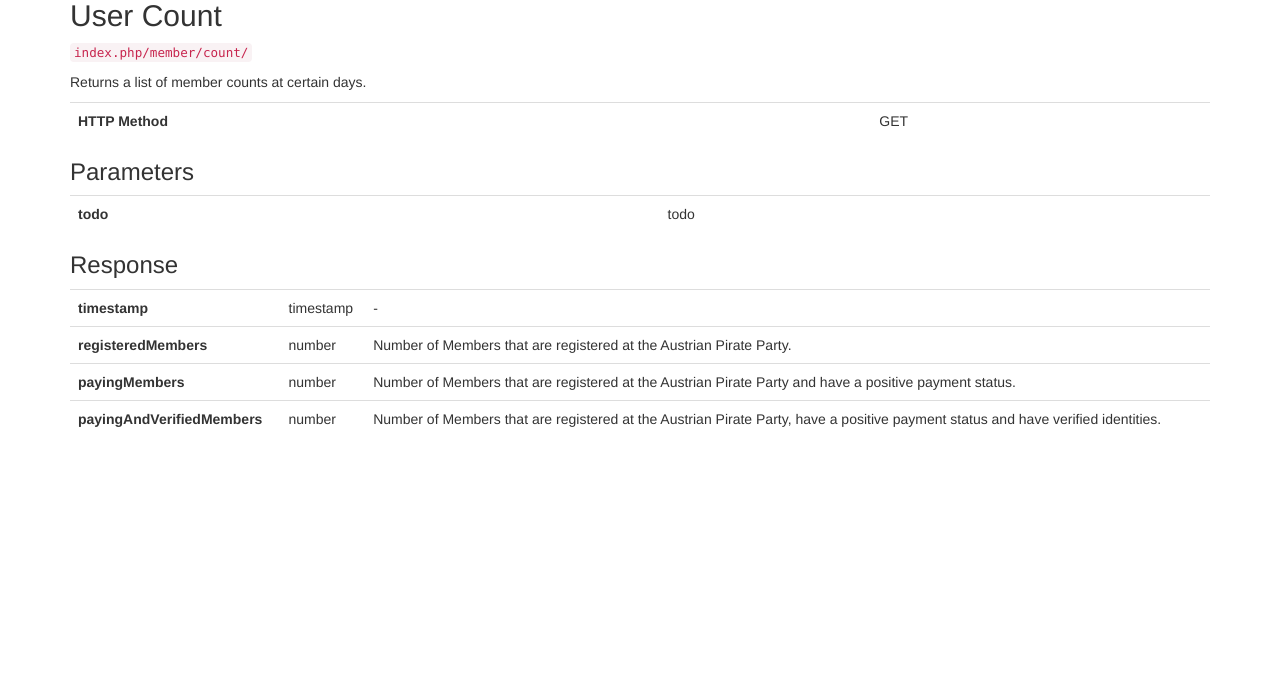
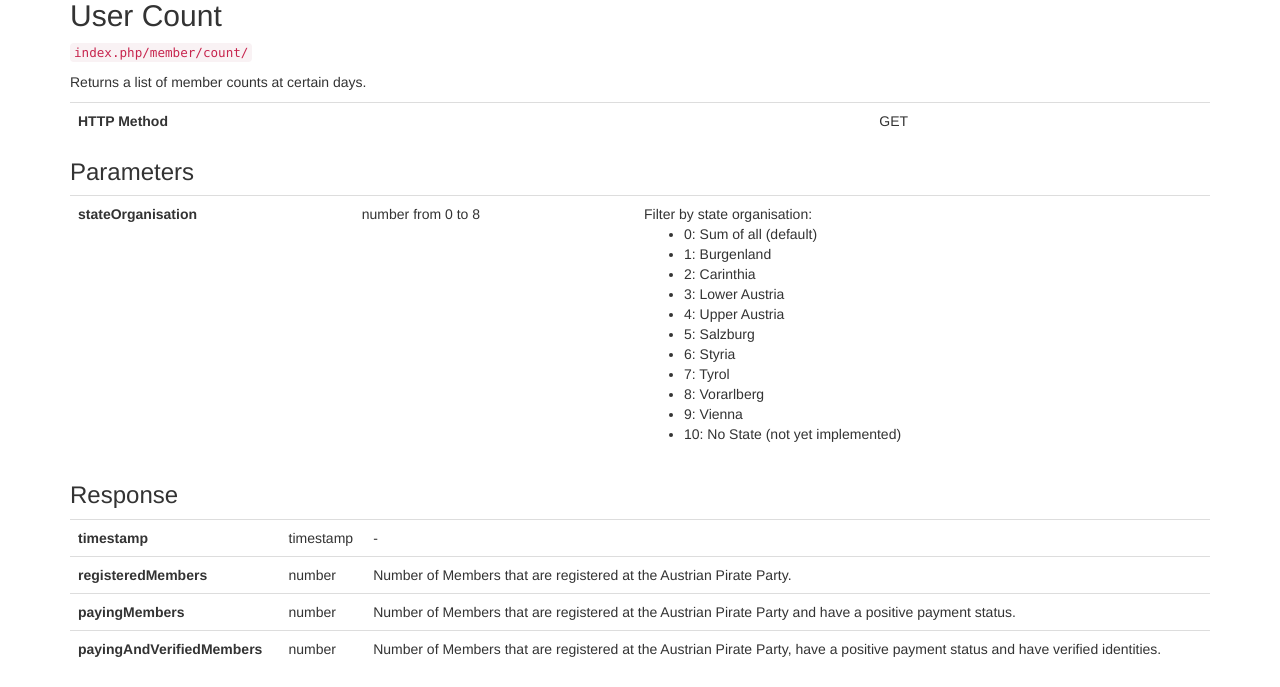
Before and after one commit to PPOE/opendata, a PHP site: page / in a window 1280 px wide. Shown: the part 253-940 px from the top of the page. Before the commit the page ends 680 px from the top, so only its background shows below. Run offline with PHP 8.4, Linux system fonts and the light colour scheme.

Commit message:
add stateOrganisation selection

```diff
--- a/MemberRepository.class.php
+++ b/MemberRepository.class.php
@@ -24,28 +24,16 @@ Class MemberRepository {
     public function getMemberCount() {
         $statement = $this->pdo->prepare('
             SELECT
-                B.timestamp AS timestamp,
+                timestamp AS timestamp,
                 users AS registeredMembers,
                 members AS payingMembers,
-                A.bakk AS payingAndVerifiedMembers
+                akk AS payingAndVerifiedMembers
             FROM
-                ppoe_mv_info.mv_statistik B
-                LEFT JOIN (
-                    SELECT
-                        timestamp,
-                        SUM(akk) AS bakk
-                    FROM
-                        ppoe_mv_info.mv_statistik
-                    WHERE
-                        LO != 0
-                    GROUP BY timestamp
-                ) A
-                ON
-                    A.timestamp = B.timestamp
-                WHERE
-                    LO = 0
-                ORDER BY
-                    timestamp ASC;
+                ppoe_mv_info.mv_statistik
+            WHERE
+                LO = 0
+            ORDER BY
+                timestamp ASC;
         ');
         $statement->execute();
         $statement->setFetchMode(PDO::FETCH_OBJ);
@@ -55,12 +43,51 @@ Class MemberRepository {
     /**
      * @param $stateOrganisation
      * @return array
+     * @throws Exception
      */
     public function getMemberCountByStateOrganisation($stateOrganisation) {
+        // validate Input
+        if (!is_numeric($stateOrganisation)) {
+            throw new Exception('"stateOrganisation" is not numeric.');
+        }
+        $stateOrganisation = intval($stateOrganisation);
+        if ($stateOrganisation < 0 || $stateOrganisation > 9) {
+            throw new Exception('"stateOrganisation" is not in the range of 0 to 9.');
+        }
+
+        if ($stateOrganisation === 0) {
+            return $this->getMemberCount();
+        }
+
+        // correct stateOrganisation IDs
+        $states = array(
+            1 => 38, // Burgenland
+            2 => 40, // Carinthia
+            3 => 39, // Lower Austria
+            4 => 41, // Upper Austria
+            5 => 42, // Salzburg
+            6 => 43, // Styria
+            7 => 44, // Tyrol
+            8 => 45, // Vorarlberg
+            9 => 37, // Vienna
+            10 => 10 // No StateOrganisation
+        );
+        $stateOrganisation = $states[$stateOrganisation];
+
         $statement = $this->pdo->prepare('
-            SELECT * FROM ppoe_mv_info.mv_statistik WHERE LO = :stateOrganisation ORDER BY timestamp ASC;
+            SELECT
+                timestamp,
+                users AS registeredMembers,
+                members AS payingMembers,
+                akk AS payingAndVerifiedMembers
+            FROM
+                ppoe_mv_info.mv_statistik
+            WHERE
+                LO = :stateOrganisation
+            ORDER BY
+              timestamp ASC;
         ');
-        $statement->bindParam(':stateOrganisation', $stateOrganisation);
+        $statement->bindParam(':stateOrganisation', $stateOrganisation, PDO::PARAM_INT);
         $statement->execute();
         $statement->setFetchMode(PDO::FETCH_OBJ);
         return $statement->fetchAll();
--- a/index.php
+++ b/index.php
@@ -29,7 +29,15 @@ $app->get('/member/count/', function() use($app) {
     try {
         $userRepository = new MemberRepository();
 
-        $result = $userRepository->getMemberCount();
+        $startTime = $app->request->params('startTime');
+        $endTime = $app->request->params('endTime');
+        $stateOrganisation = $app->request->params('stateOrganisation');
+
+        if ($stateOrganisation !== null) {
+            $result = $userRepository->getMemberCountByStateOrganisation($stateOrganisation);
+        } else {
+            $result = $userRepository->getMemberCount();
+        }
         $app->response()->body(json_format($result));
     } catch (Exception $e) {
         $result = array(
--- a/templates/documentation.php
+++ b/templates/documentation.php
@@ -33,7 +33,25 @@
             </table>
             <h3>Parameters</h3>
             <table class="table">
-                <tr><th>todo</th><td>todo</td></tr>
+                <tr>
+                    <th>stateOrganisation</th><td>number from 0 to 8</td>
+                    <td>
+                        Filter by state organisation:
+                        <ul>
+                            <li>0: Sum of all (default)</li>
+                            <li>1: Burgenland</li>
+                            <li>2: Carinthia</li>
+                            <li>3: Lower Austria</li>
+                            <li>4: Upper Austria</li>
+                            <li>5: Salzburg</li>
+                            <li>6: Styria</li>
+                            <li>7: Tyrol</li>
+                            <li>8: Vorarlberg</li>
+                            <li>9: Vienna</li>
+                            <li>10: No State (not yet implemented)</li>
+                        </ul>
+                    </td>
+                </tr>
             </table>
 
             <h3>Response</h3>
```
